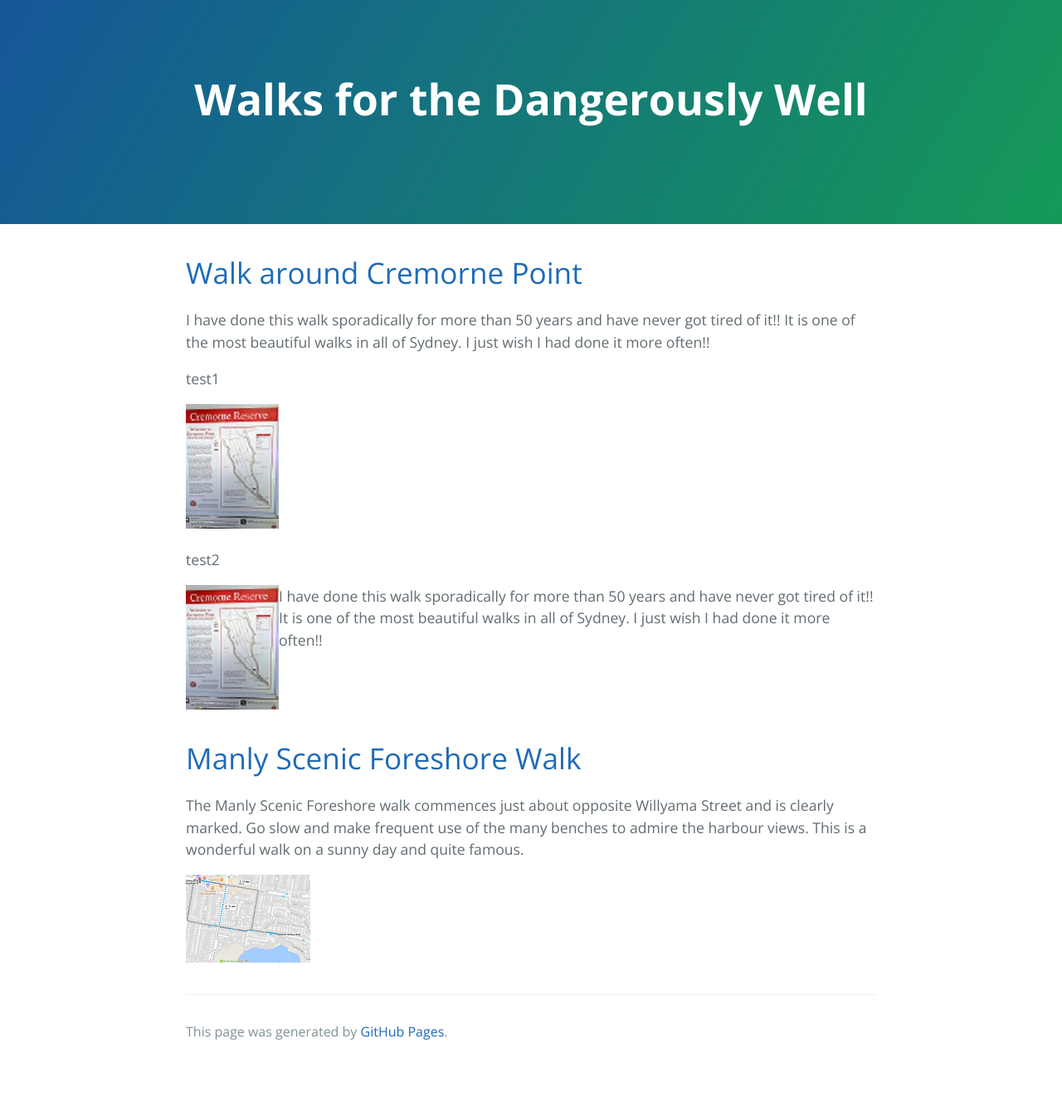
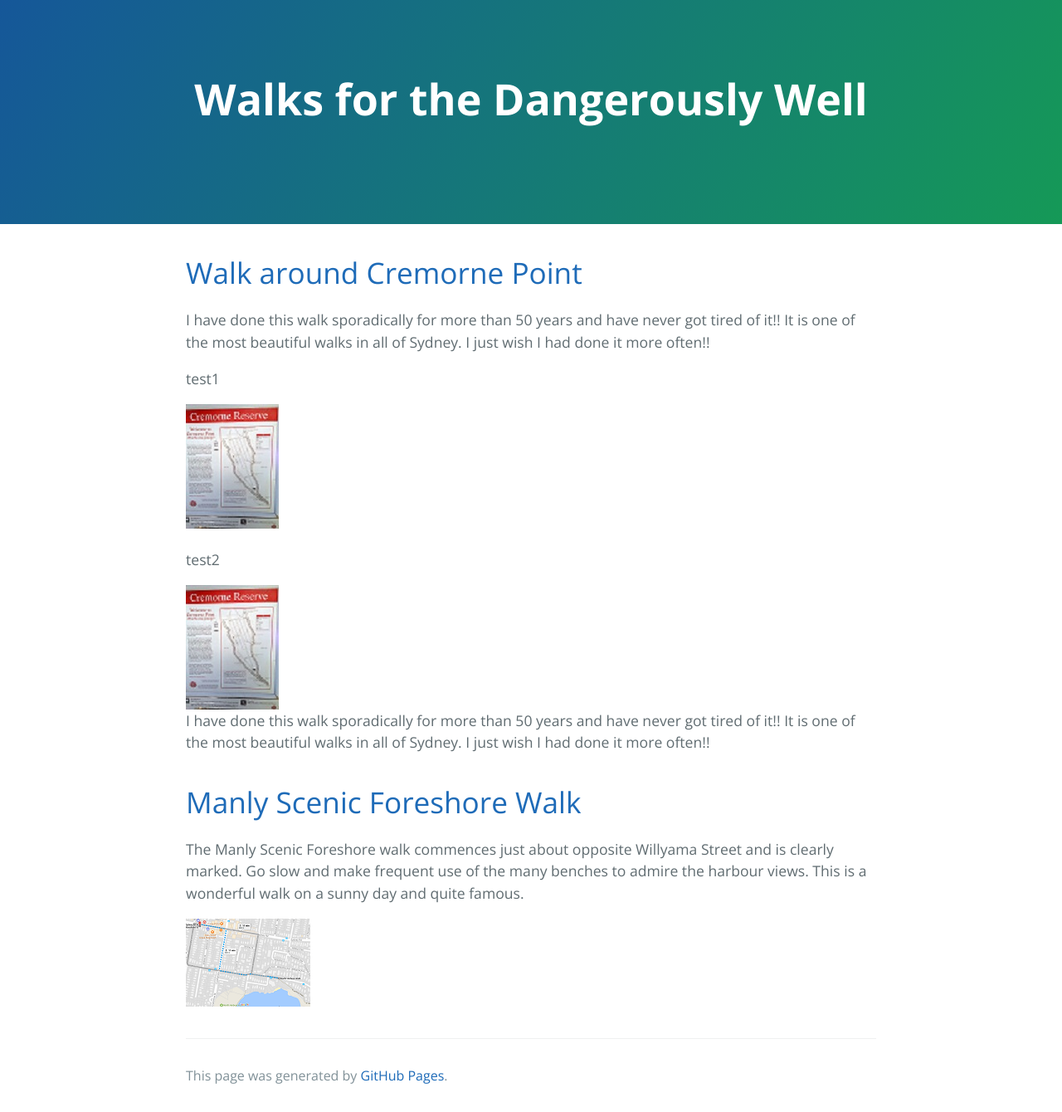
Before and after one commit to janet1405/janet1405.github.io, a Jekyll site: the page built from index.md, in a window 1280 px wide. Shown: the whole page at 83% size. Built offline with Jekyll 4.4.1, drawn with Linux system fonts in a browser that asks for light colours; the repository's description, which GitHub fills in, is left out; before the commit the page ends 1287 px from its top, so only the background shows below that.

Commit message:
Update index.md

```diff
--- a/index.md
+++ b/index.md
@@ -26,7 +26,7 @@
 test2
 
 <img align="left" src="\assets\img\cremorne_point\WalkAroundCremornePoint_112_150.jpg" />
-<p> I have done this walk sporadically for more than 50 years and have never got tired of it!! It is one of the most beautiful walks in all of Sydney. I just wish I had done it more often!!     <div style="clear:both;"></div> </p>
+<div style="clear:both;">I have done this walk sporadically for more than 50 years and have never got tired of it!! It is one of the most beautiful walks in all of Sydney. I just wish I had done it more often!!</div>
 
 
 
```
